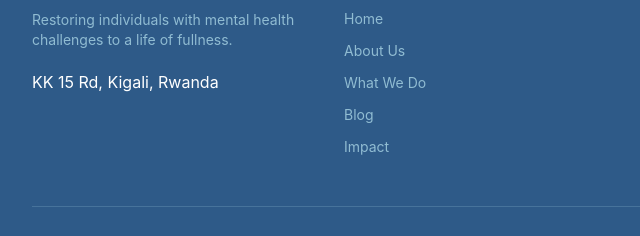
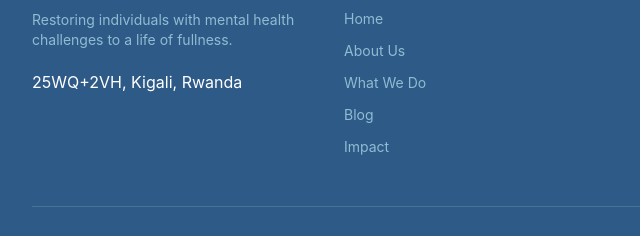
Before and after one commit to Blaise202/byuzuye-pivot-organisation, a plain HTML site: page index.html in a window 1280 px wide. Shown: the part 5355-5591 px from the top of the page, 0-640 px from the left. Drawn offline with nearby package versions, Linux system fonts and the light colour scheme; a web font is replaced by a local one.

Commit message:
updated address

```diff
--- a/index.html
+++ b/index.html
@@ -551,7 +551,7 @@
                 Restoring individuals with mental health challenges to a life of
                 fullness.
               </p>
-              <p class="mt-5">KK 15 Rd, Kigali, Rwanda</p>
+              <p class="mt-5">25WQ+2VH, Kigali, Rwanda</p>
             </div>
             <div>
               <h3 class="font-semibold">Quick Links</h3>
```
